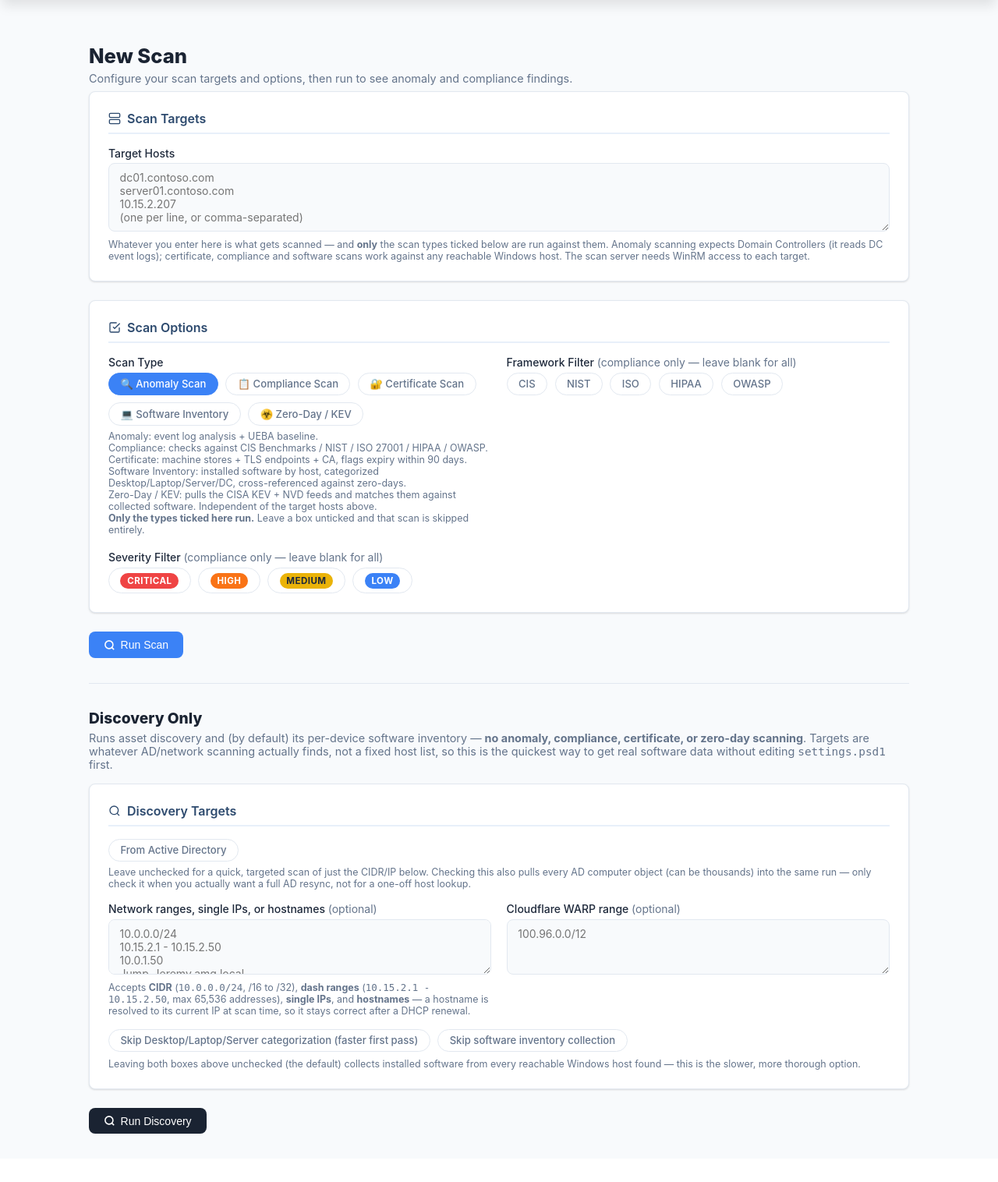
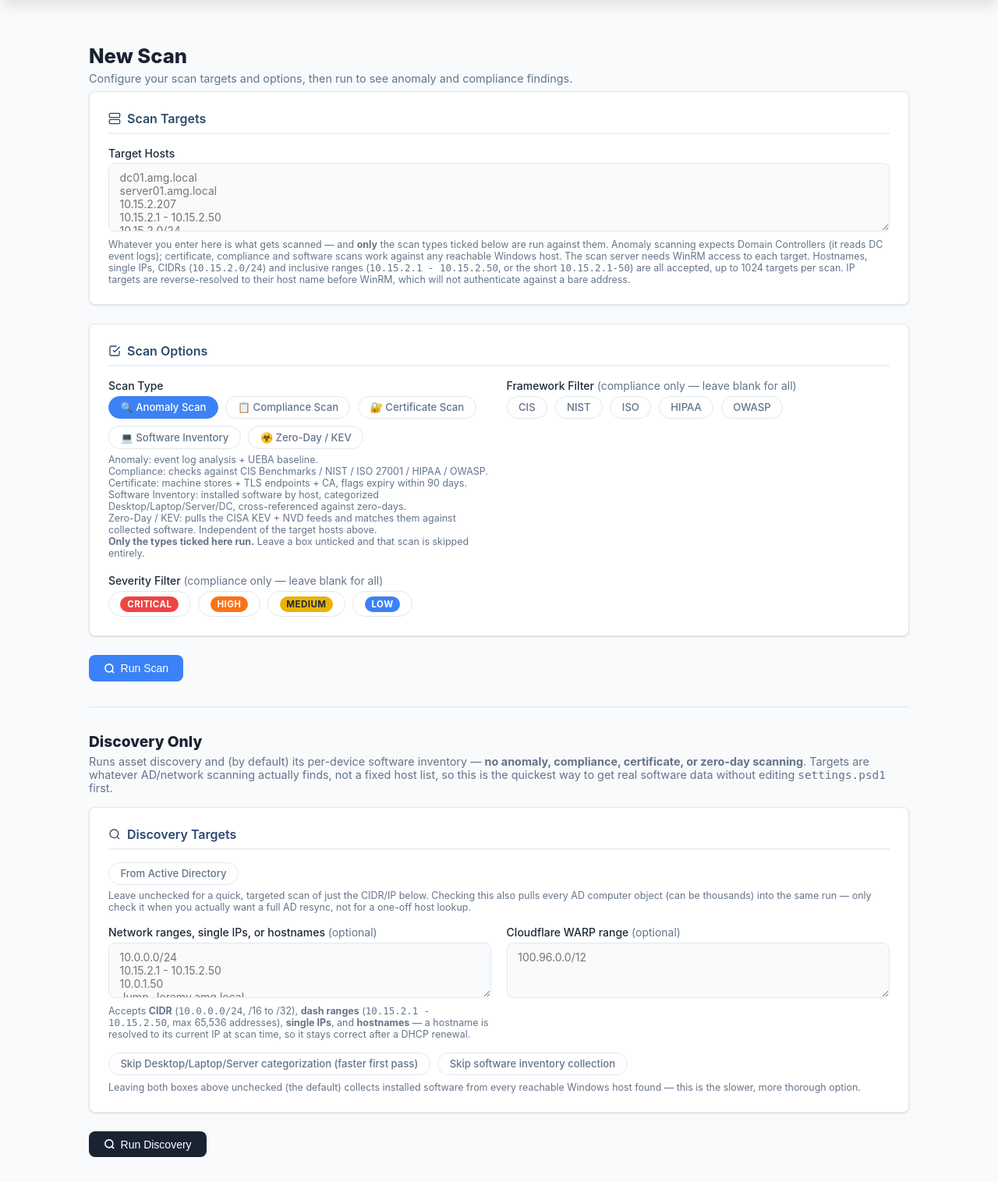
Before and after one commit to 83avenger/AD-Agent, a Flask app: page / in a window 1280 px wide. Shown: the part 71-1587 px from the top of the page at 78% size. Before the commit the page ends 1525 px from the top, so only its background shows below. Run offline with Flask 3, Linux system fonts and the light colour scheme; some libraries are stand-ins or nearby versions.

Commit message:
Accept IP ranges as scan targets and resolve IP targets for software inventory
Two gaps left over from the certificate fixes.

The scan targets box only ever split on commas, so a CIDR or a range was passed
through to PowerShell as a single literal target and never matched anything -
even though the discovery box had understood ranges since Expand-Cidr. That was
an inconsistency between two entry points, not a real limit. The box now accepts
hostnames, single IPs, CIDRs and inclusive ranges (10.15.2.1 - 10.15.2.50, or
the short 10.15.2.1-50), de-duplicated, capped at 1024 targets per scan, with a
clear message for a reversed or oversized range instead of a silent no-op.
Hostnames containing a dash (srv-web-01) are untouched: only text that actually
parses as an address is expanded.

The IP-to-name resolution added for certificates was only in the certificates
module, so the software inventory still hit the same two failures against an IP
target - Test-IsLocalComputer not recognising the local machine by its own
address, and WinRM refusing Kerberos against a bare IP. Both are fixed there
now, matching the certificates module.

Verified: range/CIDR/short-range/hostname expansion, reversed and oversized
ranges, and de-duplication, plus the /scan error path through the Flask test
client. The PowerShell changes are reviewed only - there is no PowerShell in
this environment.

Not changed: DCAnomalyAgent.Collectors.psm1 (anomaly scan) and
DCAnomalyAgent.VendorWarranty.psm1 still call Invoke-Command with the raw name,
so they would hit the same IP limitation. Both are aimed at named hosts rather
than scanned ranges, so they are left alone rather than changed untested.

Co-Authored-By: Claude Opus 5 <noreply@anthropic.com>
Claude-Session: https://claude.ai/code/session_01Sdd52zyevE42JC3mWBHu7Z

```diff
--- a/WebApp/app.py
+++ b/WebApp/app.py
@@ -1760,10 +1760,61 @@ def _discovery_job(from_ad, cidr, warp_cidr, skip_categorize, skip_software) ->
     return {"result": result}
 
 
+# Scan targets can be typed the same way discovery targets are: a hostname, an IP, a
+# CIDR, or an inclusive dash range. Expand-Cidr already understood ranges on the
+# discovery side, so a range that worked in one box and was rejected in the other was
+# purely an inconsistency between the two entry points, not a real limit.
+_MAX_SCAN_TARGETS = 1024
+
+
+def _expand_scan_targets(raw: str) -> tuple[list[str], str | None]:
+    """Split the targets box into individual hosts, expanding CIDRs and a-b ranges.
+
+    Returns (targets, error). Hostnames pass through untouched - only things that
+    actually parse as an address or network are expanded, so 'dc01.amg.local' is never
+    mistaken for a malformed range.
+    """
+    out: list[str] = []
+    for part in [p.strip() for p in raw.replace("\n", ",").split(",") if p.strip()]:
+        try:
+            if "/" in part:
+                net = ipaddress.ip_network(part, strict=False)
+                out += [str(ip) for ip in net.hosts()] or [str(net.network_address)]
+                continue
+            if "-" in part and part.count("-") == 1:
+                lo_s, hi_s = (x.strip() for x in part.split("-"))
+                # A short form is convenient and unambiguous: 10.15.2.1-50.
+                if hi_s.isdigit() and lo_s.count(".") == 3:
+                    hi_s = lo_s.rsplit(".", 1)[0] + "." + hi_s
+                lo, hi = ipaddress.ip_address(lo_s), ipaddress.ip_address(hi_s)
+                if hi < lo:
+                    return [], f"Invalid range '{part}': the end address is lower than the start."
+                if int(hi) - int(lo) + 1 > _MAX_SCAN_TARGETS:
+                    return [], (f"Range '{part}' covers {int(hi) - int(lo) + 1} addresses; "
+                                f"the limit for a scan is {_MAX_SCAN_TARGETS}.")
+                out += [str(ipaddress.ip_address(n)) for n in range(int(lo), int(hi) + 1)]
+                continue
+        except ValueError:
+            # Not an address/network - a hostname that happens to contain '-' or '/'.
+            pass
+        out.append(part)
+
+    if len(out) > _MAX_SCAN_TARGETS:
+        return [], f"{len(out)} targets requested; the limit for a single scan is {_MAX_SCAN_TARGETS}."
+    seen, uniq = set(), []
+    for t in out:
+        if t.lower() not in seen:
+            seen.add(t.lower())
+            uniq.append(t)
+    return uniq, None
+
+
 @app.route("/scan", methods=["POST"])
 def scan():
     raw_dcs  = request.form.get("domain_controllers", "").strip()
-    dcs      = [d.strip() for d in raw_dcs.replace("\n", ",").split(",") if d.strip()]
+    dcs, target_err = _expand_scan_targets(raw_dcs)
+    if target_err:
+        return render_template("index.html", error=target_err)
     scan_types = request.form.getlist("scan_types")  # ["anomaly", "compliance"]
     frameworks = request.form.getlist("frameworks")   # ["CIS", "NIST", "ISO"]
     severities = request.form.getlist("severities")   # ["Critical", "High", ...]
--- a/WebApp/templates/index.html
+++ b/WebApp/templates/index.html
@@ -30,7 +30,7 @@
       id="domain_controllers"
       name="domain_controllers"
       rows="4"
-      placeholder="dc01.contoso.com&#10;server01.contoso.com&#10;10.15.2.207&#10;(one per line, or comma-separated)"
+      placeholder="dc01.amg.local&#10;server01.amg.local&#10;10.15.2.207&#10;10.15.2.1 - 10.15.2.50&#10;10.15.2.0/24&#10;(one per line, or comma-separated)"
       required
     >{{ scan_config.dcs | join('\n') if scan_config else '' }}</textarea>
     <p style="font-size:.78rem; color:var(--muted); margin-top:.3rem;">
@@ -38,6 +38,10 @@
       below are run against them. Anomaly scanning expects Domain Controllers (it reads DC event
       logs); certificate, compliance and software scans work against any reachable Windows host.
       The scan server needs WinRM access to each target.
+      Hostnames, single IPs, CIDRs (<code>10.15.2.0/24</code>) and inclusive ranges
+      (<code>10.15.2.1 - 10.15.2.50</code>, or the short <code>10.15.2.1-50</code>) are all accepted,
+      up to 1024 targets per scan. IP targets are reverse-resolved to their host name before WinRM,
+      which will not authenticate against a bare address.
     </p>
   </div>
 
```
Also changed, not shown: 1 other file.
